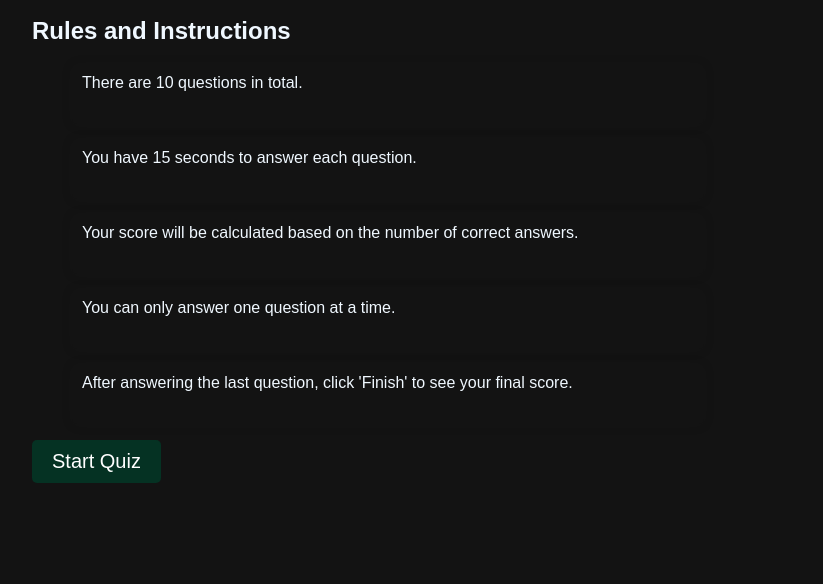
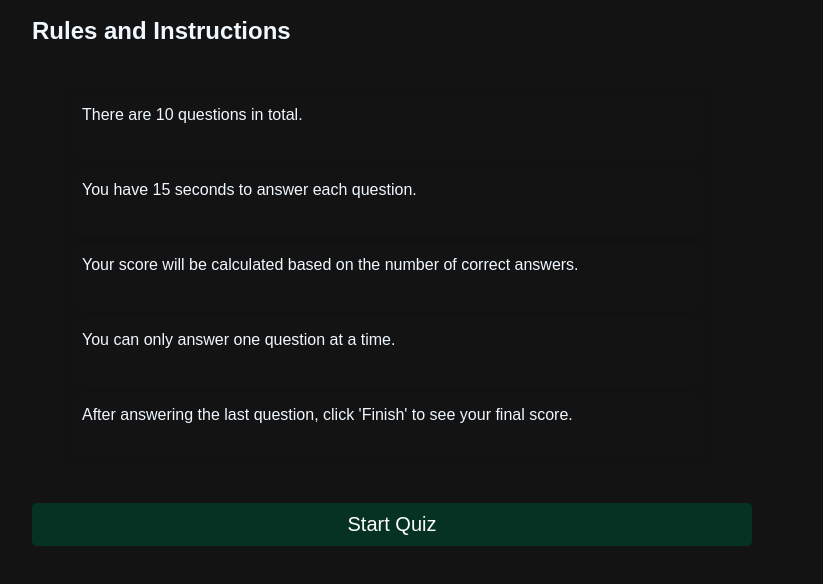
Before and after one commit to Beingpratik08/Quiz-App, a plain HTML site: page Index.html in a window 1280 px wide. Shown: the part 272-856 px from the top of the page, without its empty margins (248-1071 px from the left). Drawn offline with Linux system fonts and the light colour scheme.

Commit message:
fixed start btn overlapping on instructions

```diff
--- a/Index.html
+++ b/Index.html
@@ -21,7 +21,7 @@
 
                 <div id="rule">
                     <h2>Rules and Instructions</h2>
-                    <ul>
+                    <ul class="instructions">
                         <li>There are 10 questions in total.</li>
                         <li>You have 15 seconds to answer each question.</li>
                         <li>Your score will be calculated based on the number of correct answers.</li>
--- a/Style.css
+++ b/Style.css
@@ -157,6 +157,12 @@ body {
     align-items: center;
     justify-content: space-between;
     font-size: 18px;
+}
+
+#rule{
+    display: flex;
+    flex-direction: column;
+    gap: 1rem;
 }
 
 .question {
```
